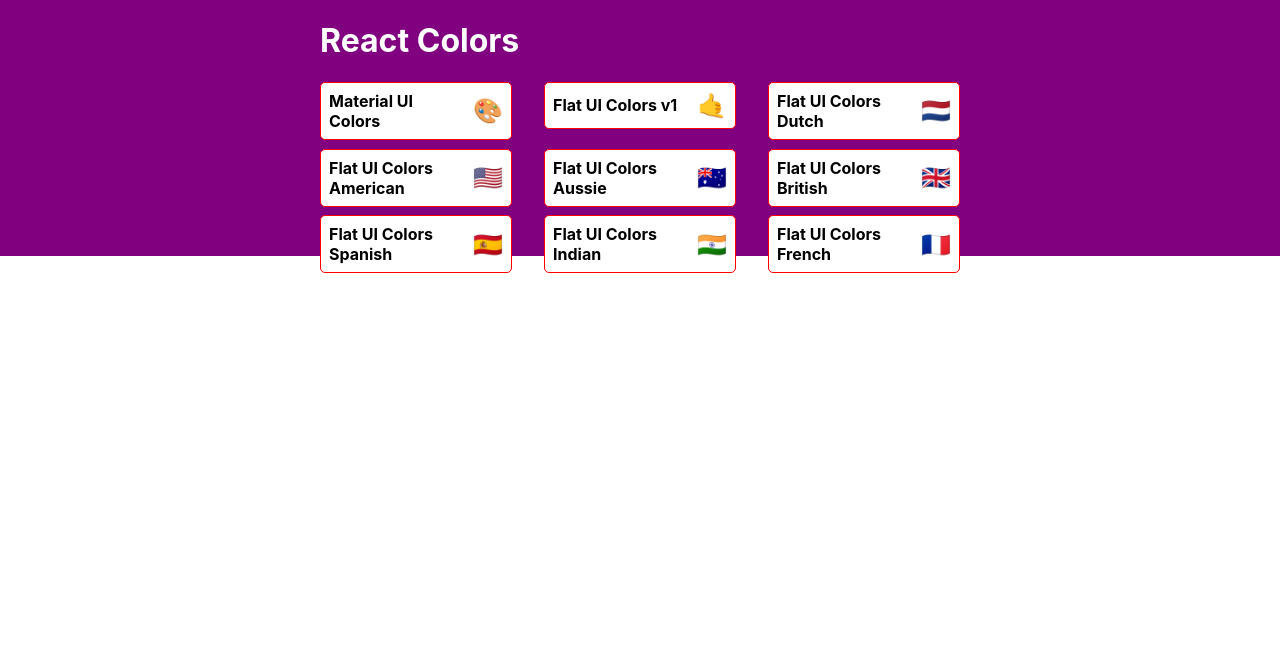
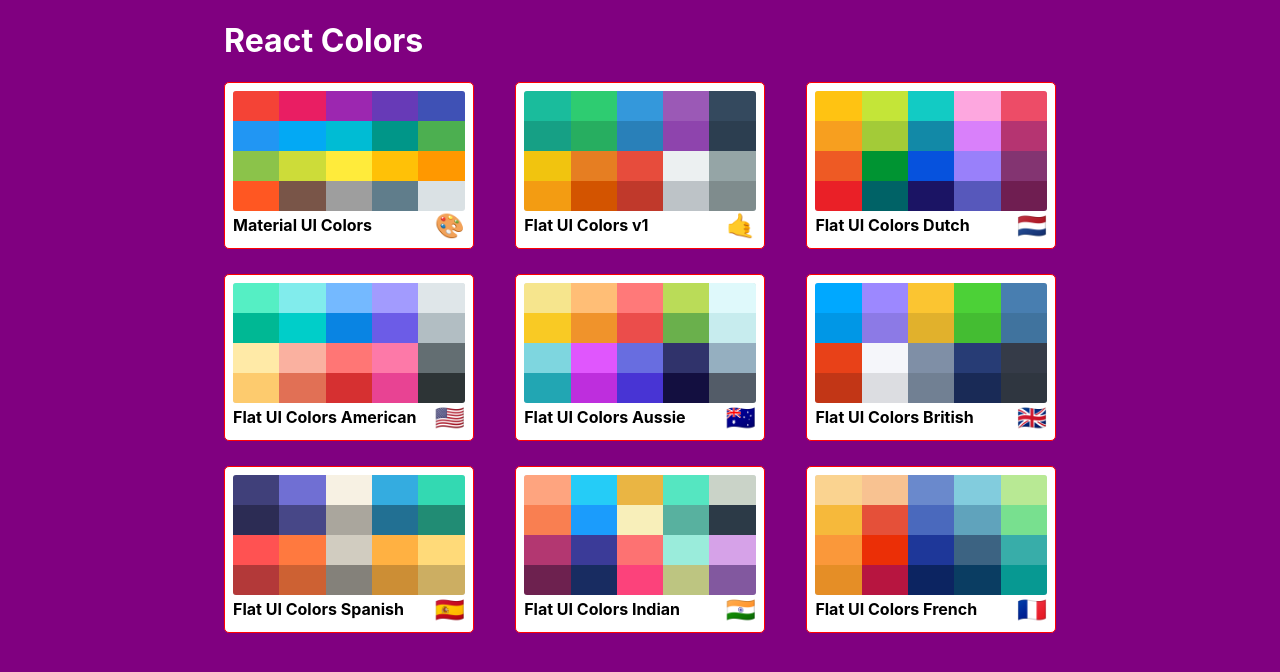
Before and after one commit to SumanIslam/ui-color-palette-react, a React (Create React App) app: page / in a window 1280 px wide. Shown: the top 672 px of the page. Built offline with nearby package versions, Linux system fonts and the light colour scheme.

Commit message:
finish styling minipalette

```diff
--- a/src/MiniPalette.js
+++ b/src/MiniPalette.js
@@ -14,7 +14,11 @@
     },
   },
   colors: {
-    backgroundColor: "gray",
+    backgroundColor: "#dae1e4",
+    height: "120px",
+    width:'100%',
+    borderRadius: '3px',
+    overflow: 'hidden'
   },
   title: {
     display: "flex",
@@ -27,16 +31,30 @@
   },
   emoji: {
     marginLeft: "0.5rem",
-    fontSize: '1.5rem'
+    fontSize: "1.5rem",
+  },
+  miniColorBox: {
+    height: "25%",
+    width: "20%",
+    display: "inline-block",
+    margin: "0 auto",
+    marginBottom: '-4px'
   },
 };
 
 function MiniPalette(props) {
-  const { classes, emoji, paletteName } = props;
+  const { classes, emoji, paletteName, colors } = props;
+  const miniColorBoxes = colors.map((color) => (
+    <div
+      className={classes.miniColorBox}
+      style={{ background: color.color }}
+      key={color.name}
+    />
+  ));
   return (
     <div>
       <div className={classes.root}>
-        <div className={classes.colors}></div>
+        <div className={classes.colors}>{miniColorBoxes}</div>
         <h1 className={classes.title}>
           {paletteName} <span className={classes.emoji}>{emoji}</span>
         </h1>
--- a/src/PaletteList.js
+++ b/src/PaletteList.js
@@ -9,13 +9,13 @@
 const styles = {
   root: {
     backgroundColor: "purple",
-    height: "100%",
+    height: "100vh",
     display: "flex",
     alignItems: "flex-start",
     justifyContent: "center",
   },
   container: {
-    width: "50%",
+    width: "65%",
     display: "flex",
     alignItems: "flex-start",
     flexDirection: "column",
```
